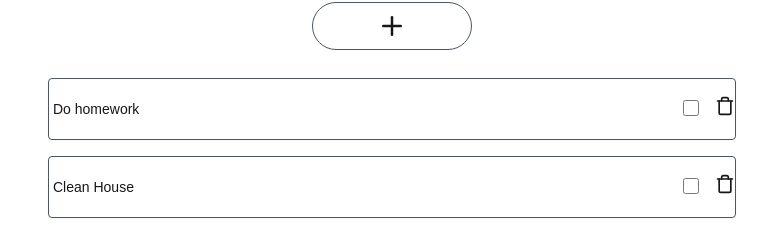
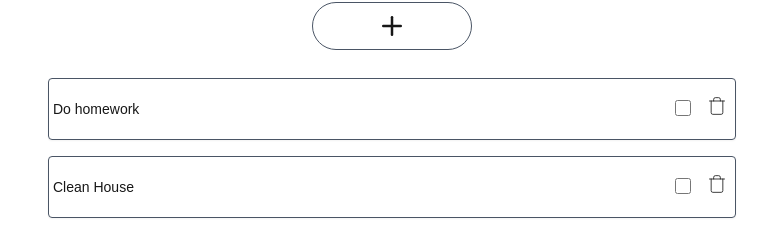
Before and after one commit to tltnsk/productivity-plus, a Next.js app: page / in a window 1280 px wide. Shown: the part 150-394 px from the top of the page, without its empty margins (248-1015 px from the left). Built offline with nearby package versions, Linux system fonts and the light colour scheme.

Commit message:
fix button

```diff
--- a/src/components/TaskItem.tsx
+++ b/src/components/TaskItem.tsx
@@ -40,7 +40,12 @@ export default function TaskItem({
           onChange={() => onToggleTask(task.id)}
         ></input>
         <button>
-          <Trash size={20} onClick={() => deleteTask(task.id)} />
+          <Trash
+            className="cursor-pointer mr-2"
+            size={20}
+            strokeWidth={1}
+            onClick={() => deleteTask(task.id)}
+          />
         </button>
       </div>
     </div>
```
